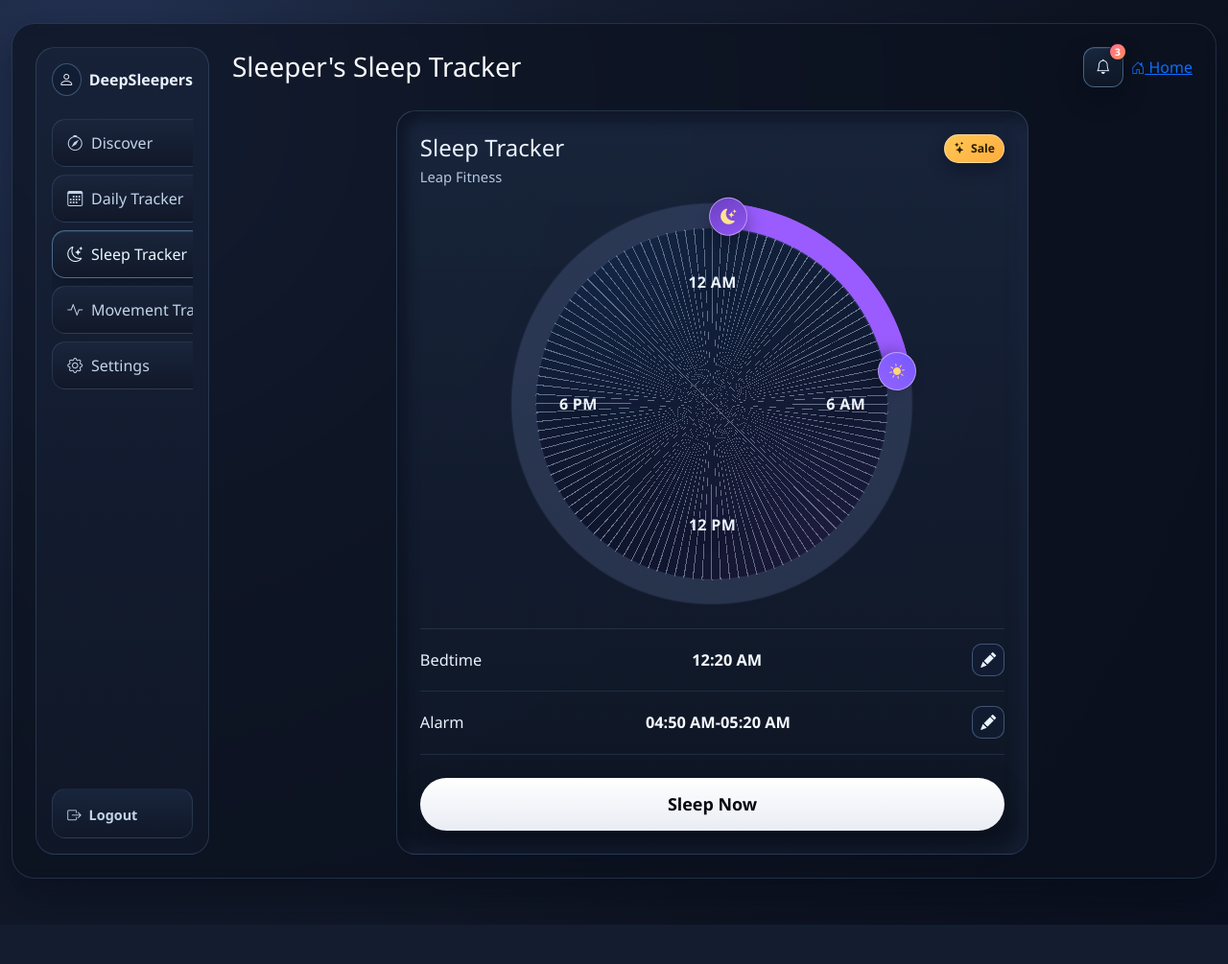
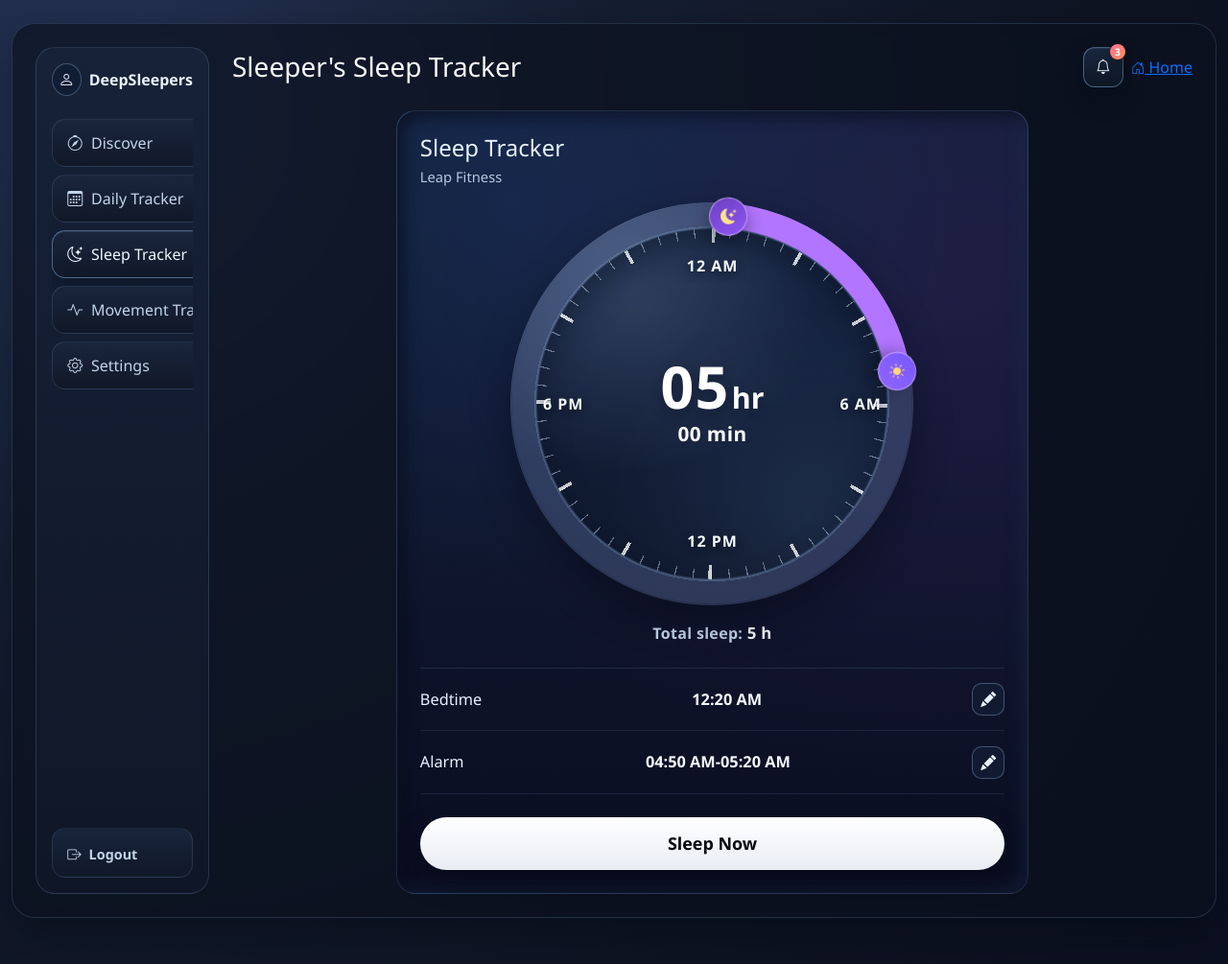
Before and after one commit to kcregenciaa/EyeSleepMask, a PHP site: page /sleep-tracker.php in a window 1280 px wide. Shown: the whole page at 96% size. Before the commit the page ends 964 px from the top, so only its background shows below. Run offline with PHP 8.4, Linux system fonts and the light colour scheme.

Commit message:
fix clock

```diff
--- a/assets/css/tracker-ui.css
+++ b/assets/css/tracker-ui.css
@@ -92,8 +92,6 @@
     color: #e9f2ff;
 }
 
-<<<<<<< Updated upstream
-=======
 .sleep-tracker-card {
     background:
         radial-gradient(120% 90% at 18% 12%, rgba(24, 66, 124, 0.28), transparent 60%),
@@ -125,12 +123,34 @@
     --ring-width: 28px;
     --ring-inset: 26px;
     --sleep-start: 4deg;
-    --sleep-end: 80deg;
+    --sleep-span: 76deg;
     width: var(--dial-size);
     aspect-ratio: 1;
     margin: 0 auto;
     border-radius: 50%;
     position: relative;
+    box-shadow: inset 0 0 0 1px rgba(184, 210, 242, 0.16), 0 18px 38px rgba(4, 8, 20, 0.45);
+}
+
+.sleep-dial::before {
+    content: '';
+    position: absolute;
+    inset: 0;
+    border-radius: 50%;
+    pointer-events: none;
+    background: radial-gradient(circle at 30% 20%, rgba(199, 225, 255, 0.16), transparent 48%);
+}
+
+.sleep-total-hours {
+    text-align: center;
+    color: #c8d9ee;
+    font-weight: 600;
+    letter-spacing: 0.02em;
+}
+
+.sleep-total-hours strong {
+    color: #f7fbff;
+    font-size: 1.05rem;
 }
 
 .sleep-dial-track,
@@ -142,25 +162,57 @@
 
 .sleep-dial-track {
     inset: 0;
-    background: radial-gradient(closest-side, transparent calc(100% - var(--ring-width)), rgba(91, 110, 153, 0.3) 0 99%, transparent 100%);
+    background:
+        radial-gradient(closest-side, transparent calc(100% - var(--ring-width) + 1px), rgba(177, 201, 239, 0.2) calc(100% - var(--ring-width) + 1px) calc(100% - var(--ring-width) + 3px), transparent calc(100% - var(--ring-width) + 3px)),
+        radial-gradient(closest-side, transparent calc(100% - var(--ring-width)), rgba(84, 103, 145, 0.44) calc(100% - var(--ring-width)) 99%, transparent 100%),
+        radial-gradient(circle at 30% 18%, rgba(201, 226, 255, 0.13), transparent 48%);
 }
 
 .sleep-dial-arc {
     inset: 0;
-    background: conic-gradient(from 0deg, rgba(145, 94, 255, 0) 0deg var(--sleep-start), #9a5cff var(--sleep-start) var(--sleep-end), rgba(145, 94, 255, 0) var(--sleep-end) 360deg);
+    background: conic-gradient(from var(--sleep-start), #b275ff 0deg var(--sleep-span), rgba(145, 94, 255, 0) var(--sleep-span) 360deg);
     mask: radial-gradient(closest-side, transparent calc(100% - var(--ring-width)), #000 0);
     -webkit-mask: radial-gradient(closest-side, transparent calc(100% - var(--ring-width)), #000 0);
-    filter: drop-shadow(0 0 20px rgba(153, 91, 255, 0.45));
+    filter: drop-shadow(0 0 16px rgba(179, 109, 255, 0.52));
+    cursor: grab;
+    touch-action: none;
+}
+
+.sleep-dial.sleep-dial-dragging .sleep-dial-arc {
+    cursor: grabbing;
 }
 
 .sleep-dial-core {
     inset: var(--ring-inset);
-    border: 1px solid rgba(122, 156, 212, 0.2);
+    border: 1px solid rgba(148, 184, 230, 0.34);
     background:
-        radial-gradient(100% 100% at 20% 10%, rgba(28, 62, 112, 0.2), transparent 60%),
-        radial-gradient(100% 100% at 80% 90%, rgba(90, 50, 122, 0.18), transparent 58%),
-        repeating-conic-gradient(from 0deg, rgba(226, 239, 255, 0.44) 0deg 0.34deg, rgba(226, 239, 255, 0) 0.34deg 3deg),
-        linear-gradient(180deg, rgba(17, 31, 57, 0.95), rgba(14, 20, 43, 0.95));
+        radial-gradient(95% 95% at 28% 18%, rgba(176, 211, 252, 0.14), transparent 54%),
+        radial-gradient(100% 100% at 78% 82%, rgba(78, 111, 156, 0.2), transparent 58%),
+        linear-gradient(180deg, rgba(25, 40, 71, 0.96), rgba(14, 23, 43, 0.98));
+    box-shadow: inset 0 0 0 1px rgba(118, 155, 202, 0.16), inset 0 18px 32px rgba(3, 9, 22, 0.4);
+}
+
+.sleep-dial-core::before,
+.sleep-dial-core::after {
+    content: '';
+    position: absolute;
+    inset: 0;
+    border-radius: 50%;
+    pointer-events: none;
+}
+
+.sleep-dial-core::before {
+    background: repeating-conic-gradient(from -90deg, rgba(219, 235, 255, 0.52) 0deg 0.38deg, rgba(219, 235, 255, 0) 0.38deg 6deg);
+    mask: radial-gradient(closest-side, transparent calc(100% - 10px), #000 calc(100% - 10px));
+    -webkit-mask: radial-gradient(closest-side, transparent calc(100% - 10px), #000 calc(100% - 10px));
+    opacity: 0.82;
+}
+
+.sleep-dial-core::after {
+    background: repeating-conic-gradient(from -90deg, rgba(248, 252, 255, 0.88) 0deg 1.15deg, rgba(248, 252, 255, 0) 1.15deg 30deg);
+    mask: radial-gradient(closest-side, transparent calc(100% - 15px), #000 calc(100% - 15px));
+    -webkit-mask: radial-gradient(closest-side, transparent calc(100% - 15px), #000 calc(100% - 15px));
+    opacity: 0.9;
 }
 
 .sleep-marker {
@@ -182,7 +234,8 @@
     border: 1px solid rgba(229, 202, 255, 0.6);
     box-shadow: 0 8px 18px rgba(9, 14, 30, 0.45);
     z-index: 5;
-    transition: transform 0.2s ease, box-shadow 0.2s ease;
+    will-change: transform;
+    transition: box-shadow 0.2s ease;
 }
 
 .sleep-marker i {
@@ -195,42 +248,90 @@
     color: #ffd775;
 }
 
-.sleep-marker:hover,
-.sleep-marker:focus-visible {
+.sleep-dial:not(.sleep-dial-dragging) .sleep-marker:hover,
+.sleep-dial:not(.sleep-dial-dragging) .sleep-marker:focus-visible {
     transform: translate(-50%, -50%) rotate(var(--angle)) translateY(calc((var(--dial-size) / -2) + (var(--ring-width) / 2))) scale(1.06);
     box-shadow: 0 0 0 3px rgba(186, 144, 255, 0.24), 0 10px 22px rgba(9, 14, 30, 0.52);
 }
 
+.sleep-dial.sleep-dial-dragging .sleep-marker {
+    box-shadow: 0 0 0 2px rgba(186, 144, 255, 0.22), 0 8px 18px rgba(9, 14, 30, 0.45);
+}
+
 .sleep-dial-label {
     position: absolute;
-    color: #eef4ff;
+    color: #f6fbff;
+    font-weight: 800;
+    letter-spacing: 0.06em;
+    font-size: clamp(0.84rem, 1.6vw, 1rem);
+    text-shadow: 0 3px 8px rgba(5, 11, 24, 0.65);
+    z-index: 3;
+}
+
+.label-12am {
+    top: 13%;
+    left: 50%;
+    transform: translateX(-50%);
+}
+
+.label-6am {
+    top: 50%;
+    right: 8%;
+    transform: translateY(-50%);
+}
+
+.label-12pm {
+    bottom: 13%;
+    left: 50%;
+    transform: translateX(-50%);
+}
+
+.label-6pm {
+    top: 50%;
+    left: 8%;
+    transform: translateY(-50%);
+}
+
+.sleep-dial-total {
+    position: absolute;
+    left: 50%;
+    top: 50%;
+    transform: translate(-50%, -50%);
+    display: grid;
+    justify-items: center;
+    align-content: center;
+    gap: 0.2rem;
+    z-index: 4;
+    pointer-events: none;
+}
+
+.sleep-dial-total-top {
+    display: inline-flex;
+    align-items: baseline;
+    gap: 0.14rem;
+    line-height: 1;
+}
+
+.sleep-dial-total-top strong {
+    color: #ffffff;
+    font-size: clamp(2.2rem, 6vw, 3.8rem);
+    font-weight: 900;
+    letter-spacing: 0.02em;
+    text-shadow: 0 5px 12px rgba(9, 14, 30, 0.38);
+}
+
+.sleep-dial-total-unit {
+    color: #ffffff;
+    font-size: clamp(1.2rem, 3vw, 1.9rem);
+    font-weight: 800;
+    text-shadow: 0 4px 10px rgba(9, 14, 30, 0.32);
+}
+
+.sleep-dial-total-minutes {
+    color: #ffffff;
+    font-size: clamp(1rem, 2.1vw, 1.3rem);
     font-weight: 700;
     letter-spacing: 0.02em;
-    text-shadow: 0 8px 18px rgba(6, 10, 23, 0.45);
-}
-
-.label-12am {
-    top: 17%;
-    left: 50%;
-    transform: translateX(-50%);
-}
-
-.label-6am {
-    top: 50%;
-    right: 12%;
-    transform: translateY(-50%);
-}
-
-.label-12pm {
-    bottom: 17%;
-    left: 50%;
-    transform: translateX(-50%);
-}
-
-.label-6pm {
-    top: 50%;
-    left: 12%;
-    transform: translateY(-50%);
 }
 
 .sleep-times {
--- a/assets/js/dashboard.js
+++ b/assets/js/dashboard.js
@@ -43,14 +43,13 @@ document.addEventListener('DOMContentLoaded', function () {
         }
 
         const startDeg = (bedtime / 1440) * 360;
-        let endDeg = (alarmEnd / 1440) * 360;
-
-        if (endDeg <= startDeg) {
-            endDeg += 360;
-        }
+        const endDeg = (alarmEnd / 1440) * 360;
+        const spanMinutesRaw = (alarmEnd - bedtime + 1440) % 1440;
+        const spanMinutes = spanMinutesRaw === 0 ? 1440 : spanMinutesRaw;
+        const spanDeg = (spanMinutes / 1440) * 360;
 
         sleepDial.style.setProperty('--sleep-start', startDeg + 'deg');
-        sleepDial.style.setProperty('--sleep-end', endDeg + 'deg');
+        sleepDial.style.setProperty('--sleep-span', spanDeg + 'deg');
 
         const startMarker = sleepDial.querySelector('.sleep-marker-start');
         const endMarker = sleepDial.querySelector('.sleep-marker-end');
@@ -75,13 +74,18 @@ document.addEventListener('DOMContentLoaded', function () {
 
         const bedtimeDisplay = document.querySelector('[data-display="bedtime"]');
         const alarmDisplay = document.querySelector('[data-display="alarm"]');
+        const totalSleepDisplay = document.querySelector('[data-display="total-sleep"]');
+        const sleepHoursNumberDisplay = document.querySelector('[data-display="sleep-hours-number"]');
+        const sleepMinutesNumberDisplay = document.querySelector('[data-display="sleep-minutes-number"]');
         const bedtimeInput = document.getElementById('bedtimeInput');
         const alarmStartInput = document.getElementById('alarmStartInput');
         const alarmEndInput = document.getElementById('alarmEndInput');
+        const sleepArc = sleepDial.querySelector('.sleep-dial-arc');
         const markerButtons = sleepDial.querySelectorAll('[data-marker]');
         const sleepWindowStorageKey = 'sleepTrackerWindow';
         const dialStepMinutes = 5;
-        const minSleepWindowMinutes = 5 * 60;
+        const minSleepWindowMinutes = 6 * 60;
+        const maxSleepWindowMinutes = 20 * 60;
         let suppressMarkerClick = false;
 
         const sleepWindowMinutes = function (startMinutes, endMinutes) {
@@ -103,7 +107,7 @@ document.addEventListener('DOMContentLoaded', function () {
                 return false;
             }
 
-            return duration >= minSleepWindowMinutes;
+            return duration >= minSleepWindowMinutes && duration <= maxSleepWindowMinutes;
         };
 
         const minutesToTimeValue = function (minutesValue) {
@@ -113,6 +117,27 @@ document.addEventListener('DOMContentLoaded', function () {
             return String(hours).padStart(2, '0') + ':' + String(minutes).padStart(2, '0');
         };
 
+        const formatSleepDuration = function (totalMinutes) {
+            const hours = Math.floor(totalMinutes / 60);
+            const minutes = totalMinutes % 60;
+
+            if (minutes === 0) {
+                return hours + ' h';
+            }
+
+            return hours + ' h ' + String(minutes).padStart(2, '0') + ' m';
+        };
+
+        const formatSleepHoursNumber = function (totalMinutes) {
+            const hours = Math.floor(totalMinutes / 60);
+            return String(hours).padStart(2, '0');
+        };
+
+        const formatSleepMinutesNumber = function (totalMinutes) {
+            const minutes = totalMinutes % 60;
+            return String(minutes).padStart(2, '0') + ' min';
+        };
+
         const syncSleepFields = function () {
             updateSleepDial();
 
@@ -134,6 +159,19 @@ document.addEventListener('DOMContentLoaded', function () {
 
             if (alarmDisplay && sleepDial.dataset.alarmStart && sleepDial.dataset.alarmEnd) {
                 alarmDisplay.textContent = formatTime(sleepDial.dataset.alarmStart) + '-' + formatTime(sleepDial.dataset.alarmEnd);
+            }
+
+            const totalSleepMinutes = sleepWindowMinutes(toMinutes(sleepDial.dataset.bedtime), toMinutes(sleepDial.dataset.alarmEnd));
+            if (totalSleepDisplay && totalSleepMinutes !== null) {
+                totalSleepDisplay.textContent = formatSleepDuration(totalSleepMinutes);
+            }
+
+            if (sleepHoursNumberDisplay && totalSleepMinutes !== null) {
+                sleepHoursNumberDisplay.textContent = formatSleepHoursNumber(totalSleepMinutes);
+            }
+
+            if (sleepMinutesNumberDisplay && totalSleepMinutes !== null) {
+                sleepMinutesNumberDisplay.textContent = formatSleepMinutesNumber(totalSleepMinutes);
             }
         };
 
@@ -202,7 +240,13 @@ document.addEventListener('DOMContentLoaded', function () {
                     return;
                 }
 
-                setBedtimeFromMinutes(current + stepMinutes, true);
+                const moved = setBedtimeFromMinutes(current + stepMinutes, false);
+                if (!moved) {
+                    shiftSleepWindowByMinutes(stepMinutes, true);
+                    return;
+                }
+
+                persistSleepWindow();
             }
 
             if (key === 'alarm') {
@@ -211,8 +255,56 @@ document.addEventListener('DOMContentLoaded', function () {
                     return;
                 }
 
-                setAlarmEndFromMinutes(current + stepMinutes, true);
-            }
+                const moved = setAlarmEndFromMinutes(current + stepMinutes, false);
+                if (!moved) {
+                    shiftSleepWindowByMinutes(stepMinutes, true);
+                    return;
+                }
+
+                persistSleepWindow();
+            }
+        };
+
+        const shiftSleepWindowByMinutes = function (deltaMinutes, shouldPersist) {
+            if (!Number.isFinite(deltaMinutes) || deltaMinutes === 0) {
+                return false;
+            }
+
+            const currentBedtime = toMinutes(sleepDial.dataset.bedtime);
+            const currentAlarmStart = toMinutes(sleepDial.dataset.alarmStart);
+            const currentAlarmEnd = toMinutes(sleepDial.dataset.alarmEnd);
+
+            if (currentBedtime === null || currentAlarmEnd === null) {
+                return false;
+            }
+
+            const duration = sleepWindowMinutes(currentBedtime, currentAlarmEnd);
+            if (duration === null) {
+                return false;
+            }
+
+            const normalizedBedtime = ((currentBedtime + deltaMinutes) % 1440 + 1440) % 1440;
+            const normalizedAlarmEnd = ((currentAlarmEnd + deltaMinutes) % 1440 + 1440) % 1440;
+
+            if (!isAllowedWindow(normalizedBedtime, normalizedAlarmEnd)) {
+                return false;
+            }
+
+            sleepDial.dataset.bedtime = minutesToTimeValue(normalizedBedtime);
+            sleepDial.dataset.alarmEnd = minutesToTimeValue(normalizedAlarmEnd);
+
+            if (currentAlarmStart !== null) {
+                const normalizedAlarmStart = ((currentAlarmStart + deltaMinutes) % 1440 + 1440) % 1440;
+                sleepDial.dataset.alarmStart = minutesToTimeValue(normalizedAlarmStart);
+            }
+
+            syncSleepFields();
+
+            if (shouldPersist) {
+                persistSleepWindow();
+            }
+
+            return true;
         };
 
         const minutesFromPointer = function (clientX, clientY) {
@@ -230,6 +322,31 @@ document.addEventListener('DOMContentLoaded', function () {
             const rawMinutes = (angle / 360) * 1440;
             const snapped = Math.round(rawMinutes / dialStepMinutes) * dialStepMinutes;
             return snapped % 1440;
+        };
+
+        const nearestWrappedMinutes = function (targetMinutes, referenceMinutes) {
+            if (targetMinutes === null || referenceMinutes === null) {
+                return targetMinutes;
+            }
+
+            const options = [
+                targetMinutes,
+                targetMinutes + 1440,
+                targetMinutes - 1440
+            ];
+
+            let best = options[0];
+            let bestDistance = Math.abs(options[0] - referenceMinutes);
+
+            options.forEach(function (value) {
+                const distance = Math.abs(value - referenceMinutes);
+                if (distance < bestDistance) {
+                    best = value;
+                    bestDistance = distance;
+                }
+            });
+
+            return best;
         };
 
         const persistSleepWindow = function () {
@@ -379,6 +496,7 @@ document.addEventListener('DOMContentLoaded', function () {
                 let dragging = false;
                 const startX = event.clientX;
                 const startY = event.clientY;
+                sleepDial.classList.add('sleep-dial-dragging');
                 button.setPointerCapture(event.pointerId);
 
                 const updateFromPointer = function (pointerEvent, shouldPersist) {
@@ -388,11 +506,23 @@ document.addEventListener('DOMContentLoaded', function () {
                     }
 
                     if (key === 'bedtime') {
-                        setBedtimeFromMinutes(draggedMinutes, shouldPersist);
+                        const currentBedtime = toMinutes(sleepDial.dataset.bedtime);
+                        const smoothBedtime = nearestWrappedMinutes(draggedMinutes, currentBedtime);
+                        const delta = smoothBedtime - currentBedtime;
+                        const moved = setBedtimeFromMinutes(smoothBedtime, false);
+                        if (!moved && delta !== 0) {
+                            shiftSleepWindowByMinutes(delta, false);
+                        }
                     }
 
                     if (key === 'alarm') {
-                        setAlarmEndFromMinutes(draggedMinutes, shouldPersist);
+                        const currentAlarmEnd = toMinutes(sleepDial.dataset.alarmEnd);
+                        const smoothAlarmEnd = nearestWrappedMinutes(draggedMinutes, currentAlarmEnd);
+                        const delta = smoothAlarmEnd - currentAlarmEnd;
+                        const moved = setAlarmEndFromMinutes(smoothAlarmEnd, false);
+                        if (!moved && delta !== 0) {
+                            shiftSleepWindowByMinutes(delta, false);
+                        }
                     }
                 };
 
@@ -415,6 +545,7 @@ document.addEventListener('DOMContentLoaded', function () {
                     button.removeEventListener('pointermove', handlePointerMove);
                     button.removeEventListener('pointerup', handlePointerUp);
                     button.removeEventListener('pointercancel', handlePointerCancel);
+                    sleepDial.classList.remove('sleep-dial-dragging');
                 };
 
                 const handlePointerUp = function () {
@@ -443,6 +574,90 @@ document.addEventListener('DOMContentLoaded', function () {
                 button.addEventListener('pointercancel', handlePointerCancel);
             });
         });
+
+        if (sleepArc) {
+            sleepArc.addEventListener('pointerdown', function (event) {
+                if (event.pointerType === 'mouse' && event.button !== 0) {
+                    return;
+                }
+
+                const currentBedtime = toMinutes(sleepDial.dataset.bedtime);
+                const currentAlarmEnd = toMinutes(sleepDial.dataset.alarmEnd);
+                if (!isAllowedWindow(currentBedtime, currentAlarmEnd)) {
+                    return;
+                }
+
+                let dragging = false;
+                const startX = event.clientX;
+                const startY = event.clientY;
+                let previousPointerMinutes = minutesFromPointer(event.clientX, event.clientY);
+                sleepDial.classList.add('sleep-dial-dragging');
+                sleepArc.setPointerCapture(event.pointerId);
+
+                const handlePointerMove = function (moveEvent) {
+                    const movedX = Math.abs(moveEvent.clientX - startX);
+                    const movedY = Math.abs(moveEvent.clientY - startY);
+                    if (!dragging && (movedX > 3 || movedY > 3)) {
+                        dragging = true;
+                    }
+
+                    if (!dragging) {
+                        return;
+                    }
+
+                    const pointerMinutes = minutesFromPointer(moveEvent.clientX, moveEvent.clientY);
+                    if (pointerMinutes === null) {
+                        return;
+                    }
+
+                    if (previousPointerMinutes === null) {
+                        previousPointerMinutes = pointerMinutes;
+                        return;
+                    }
+
+                    const smoothPointerMinutes = nearestWrappedMinutes(pointerMinutes, previousPointerMinutes);
+                    const deltaMinutes = smoothPointerMinutes - previousPointerMinutes;
+                    if (deltaMinutes === 0) {
+                        return;
+                    }
+
+                    moveEvent.preventDefault();
+                    shiftSleepWindowByMinutes(deltaMinutes, false);
+                    previousPointerMinutes = smoothPointerMinutes;
+                };
+
+                const cleanupPointerEvents = function () {
+                    sleepArc.removeEventListener('pointermove', handlePointerMove);
+                    sleepArc.removeEventListener('pointerup', handlePointerUp);
+                    sleepArc.removeEventListener('pointercancel', handlePointerCancel);
+                    sleepDial.classList.remove('sleep-dial-dragging');
+                };
+
+                const handlePointerUp = function () {
+                    if (sleepArc.hasPointerCapture(event.pointerId)) {
+                        sleepArc.releasePointerCapture(event.pointerId);
+                    }
+
+                    if (dragging) {
+                        persistSleepWindow();
+                    }
+
+                    cleanupPointerEvents();
+                };
+
+                const handlePointerCancel = function () {
+                    if (sleepArc.hasPointerCapture(event.pointerId)) {
+                        sleepArc.releasePointerCapture(event.pointerId);
+                    }
+
+                    cleanupPointerEvents();
+                };
+
+                sleepArc.addEventListener('pointermove', handlePointerMove);
+                sleepArc.addEventListener('pointerup', handlePointerUp);
+                sleepArc.addEventListener('pointercancel', handlePointerCancel);
+            });
+        }
 
         document.querySelectorAll('.sleep-edit-cancel').forEach(function (btn) {
             btn.addEventListener('click', function () {
--- a/sleep-tracker.php
+++ b/sleep-tracker.php
@@ -74,7 +74,6 @@ include __DIR__ . '/includes/bootstrap-head.php';
                                         <h2 class="h4 mb-1">Sleep Tracker</h2>
                                         <p class="sleep-tracker-subtitle mb-0">Leap Fitness</p>
                                     </div>
-                                    <span class="sale-badge" aria-hidden="true"><i class="bi bi-stars"></i> Sale</span>
                                 </div>
 
                                 <div class="sleep-dial" data-bedtime="00:20" data-alarm-start="04:50" data-alarm-end="05:20">
@@ -89,7 +88,13 @@ include __DIR__ . '/includes/bootstrap-head.php';
                                     <span class="sleep-dial-label label-6am">6 AM</span>
                                     <span class="sleep-dial-label label-12pm">12 PM</span>
                                     <span class="sleep-dial-label label-6pm">6 PM</span>
+                                    <span class="sleep-dial-total" aria-live="polite">
+                                        <span class="sleep-dial-total-top"><strong data-display="sleep-hours-number">05</strong><span class="sleep-dial-total-unit">hr</span></span>
+                                        <span class="sleep-dial-total-minutes" data-display="sleep-minutes-number">30 min</span>
+                                    </span>
                                 </div>
+
+                                <p class="sleep-total-hours mt-3 mb-0">Total sleep: <strong data-display="total-sleep">5 h</strong></p>
 
                                 <div class="sleep-times mt-3 mt-lg-4">
                                     <div class="sleep-time-row">
```
